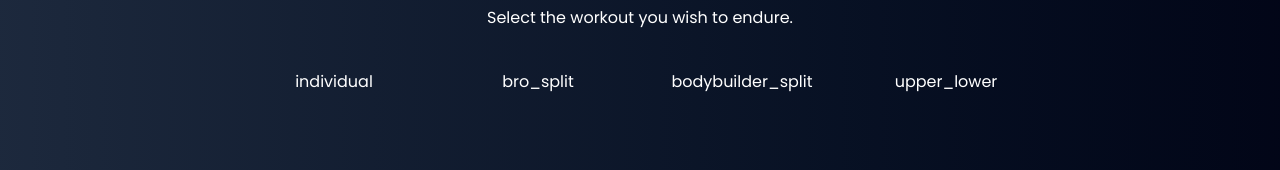
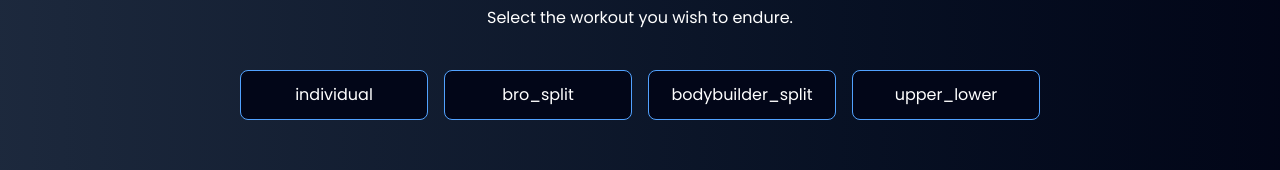
Before and after one commit to AbdullahiAbdulganiyu/fitness-app, a React (Vite) app: page / in a window 1280 px wide. Shown: the part 1070-1240 px from the top of the page. Built offline with nearby package versions, Linux system fonts and the light colour scheme.

Commit message:
adding some classes to style the buttons

```diff
--- a/src/components/Generator.jsx
+++ b/src/components/Generator.jsx
@@ -32,7 +32,10 @@ export default function Generator() {
         <div className="grid grid-cols-2 sm:grid-cols-4 gap-4">
           {Object.keys(WORKOUTS).map((type, typeIndex) => {
             return (
-              <button key={typeIndex}>
+              <button
+                key={typeIndex}
+                className="bg-slate-950 border border-blue-400 py-3 rounded-lg"
+              >
                 <p>{type}</p>
               </button>
             );
```
